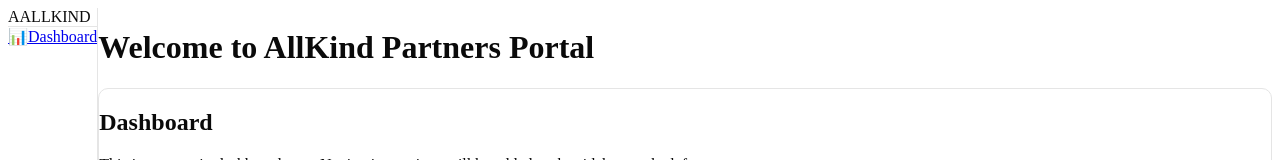
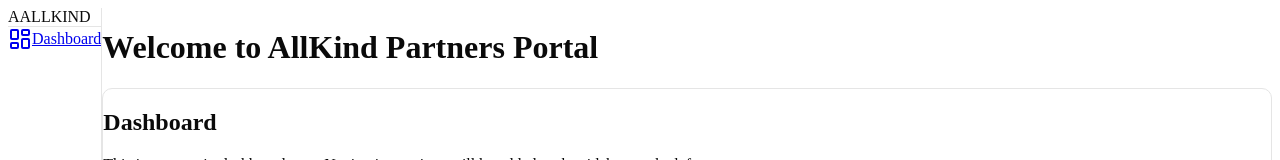
Before and after one commit to ofir-allkind/allkind-partners-portal, a Next.js app: page / in a window 1280 px wide. Shown: the top 160 px of the page. Built offline with nearby package versions, Linux system fonts and the light colour scheme.

Commit message:
Added lucide, update the sidebar icons

```diff
--- a/src/components/Sidebar.jsx
+++ b/src/components/Sidebar.jsx
@@ -1,7 +1,8 @@
 import React from 'react';
+import { LayoutDashboard } from 'lucide-react';
 
 const mainLinks = [
-  { label: 'Dashboard', icon: '📊', href: '#' },
+  { label: 'Dashboard', icon: LayoutDashboard, href: '#' },
 ];
 
 export default function Sidebar() {
@@ -19,16 +20,19 @@
       {/* Main Navigation */}
       <nav className="flex-1 overflow-y-auto px-4 py-6 flex flex-col gap-8">
         <div>
-          {mainLinks.map((link) => (
+          {mainLinks.map((link) => {
+            const Icon = link.icon;
+            return (
               <a
                 key={link.label}
                 href={link.href}
                 className="flex items-center gap-3 px-3 py-2 rounded-md text-gray-700 hover:bg-gray-100 font-medium transition-colors mb-1"
               >
-              <span className="text-lg">{link.icon}</span>
+                <Icon className="w-5 h-5" />
                 <span>{link.label}</span>
               </a>
-          ))}
+            );
+          })}
         </div>
       </nav>
       {/* Footer/Logout */}
```
Lines whose indentation alone changed are shown as unchanged.
